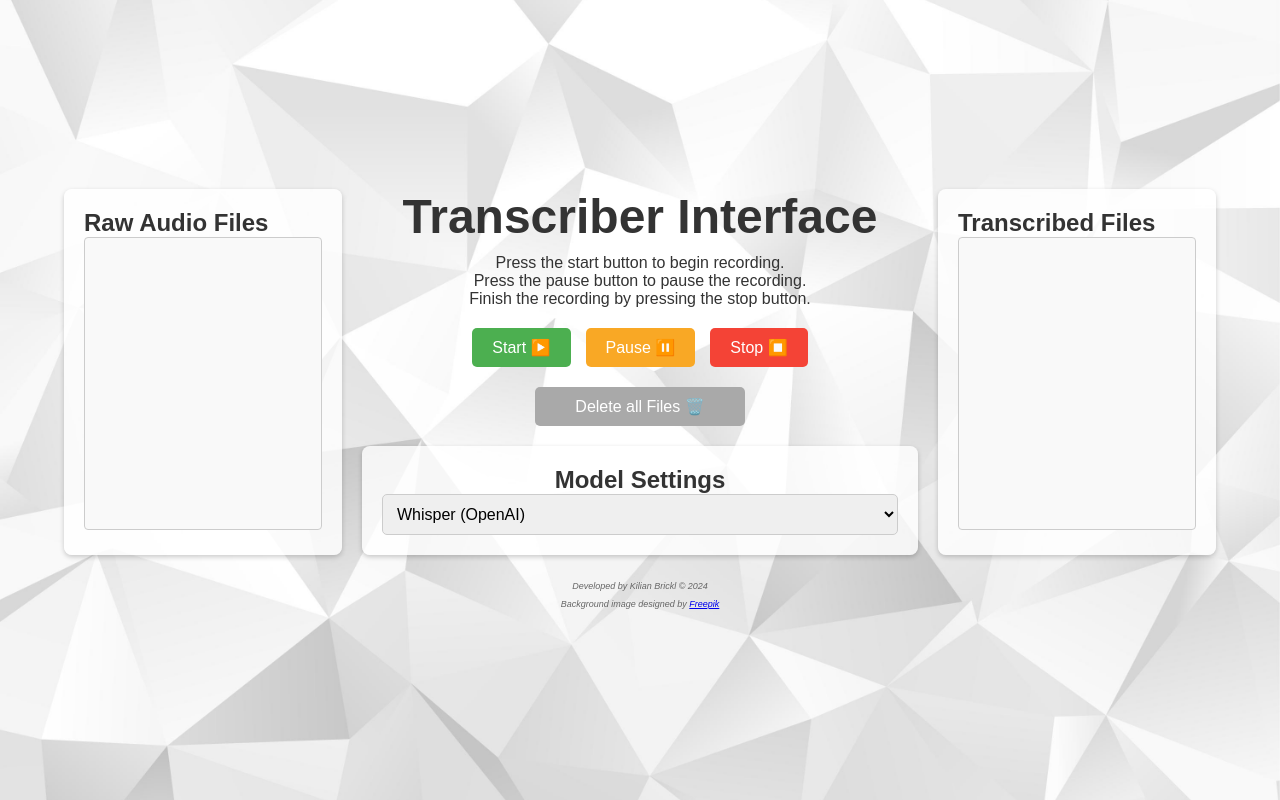
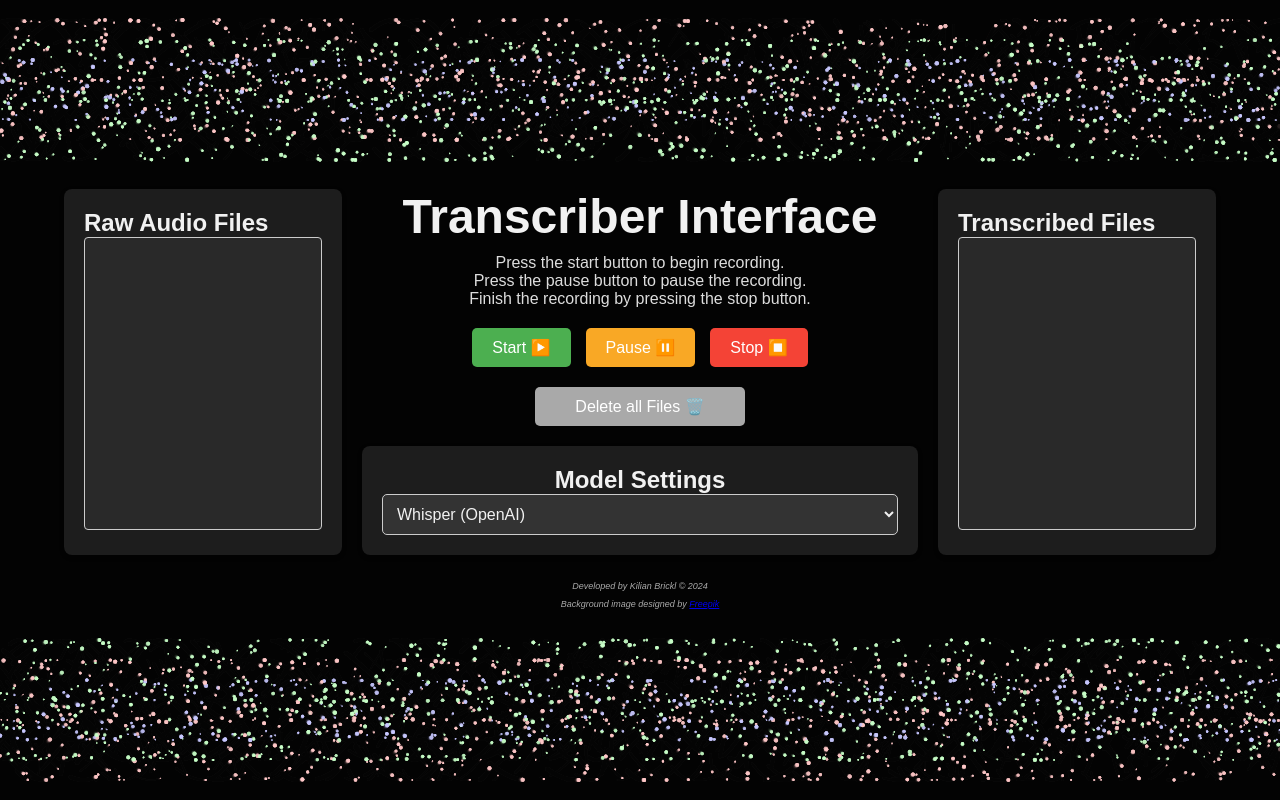
Before and after one commit to BrckJr/Speech2Text, a Flask app: page / in a window 1280 px wide. Run offline with Flask 3, Linux system fonts and the light colour scheme.

Commit message:
Dynamic movement of particles along sinus curvature

```diff
--- a/backend/static/css/styles.css
+++ b/backend/static/css/styles.css
@@ -8,14 +8,25 @@
 /* Body Styling */
 body {
     font-family: Arial, sans-serif;
-    color: #333;
-    background: url('../figures/realistic-polygonal-background.png') no-repeat center center fixed;
-    background-size: cover;
+    color: #f1f1f1; /* Light text color for readability on dark background */
+    background: none; /* Remove the fixed background image */
     display: flex;
     flex-direction: column;
     justify-content: center;
     align-items: center;
     height: 100vh;
+    position: relative; /* Needed for layering canvas behind content */
+}
+
+/* Set the canvas to cover the whole screen and be positioned behind content */
+#backgroundCanvas {
+    position: absolute;
+    top: 0;
+    left: 0;
+    width: 100%;
+    height: 100%;
+    z-index: -1;  /* Make sure the canvas stays behind the other content */
+    pointer-events: none; /* Prevent interactions with the background */
 }
 
 /* Container Layout */
@@ -33,7 +44,7 @@ body {
 
 /* Panels */
 .panel {
-    background: rgba(255, 255, 255, 0.8);
+    background: rgba(255, 255, 255, 0.1); /* Dark transparent background for panels */
     border-radius: 8px;
     padding: 20px;
     box-shadow: 0 2px 5px rgba(0, 0, 0, 0.2);
@@ -52,8 +63,9 @@ body {
     height: 90%;
     border: 1px solid #ccc;
     border-radius: 4px;
-    background: #f9f9f9;
+    background: rgba(255, 255, 255, 0.05); /* Slightly darker file list background */
     font-size: 12px;
+    color: #ddd; /* Light text color for file names */
 }
 
 /* Center Section */
@@ -65,17 +77,20 @@ body {
 h1 {
     font-size: 48px;
     margin-bottom: 10px;
+    color: #f1f1f1; /* Light color for title */
 }
 
 p {
     font-size: 16px;
     margin-bottom: 20px;
+    color: #ddd; /* Light color for text */
 }
 
 p_footer {
     font-size: 9px;
     font-style: italic;
     margin-bottom: 20px;
+    color: #aaa; /* Lighter color for footer text */
 }
 
 /* Buttons */
@@ -92,26 +107,24 @@ p_footer {
     border: none;
     border-radius: 5px;
     cursor: pointer;
+    color: white; /* Ensure button text is readable */
 }
 
 .control-btn:disabled {
-    background: #ddd;
+    background: #555; /* Darker gray for disabled state */
     cursor: not-allowed;
 }
 
 #start {
-    background: #4caf50;
-    color: white;
+    background: #4caf50; /* Green button */
 }
 
 #pause {
-    background: #f9a825;
-    color: white;
+    background: #f9a825; /* Yellow button */
 }
 
 #stop {
-    background: #f44336;
-    color: white;
+    background: #f44336; /* Red button */
 }
 
 #delete_all {
@@ -131,7 +144,7 @@ p_footer {
 /* Model Settings */
 .model-settings {
     grid-area: settings;
-    background: rgba(255, 255, 255, 0.8);
+    background: rgba(255, 255, 255, 0.1); /* Dark transparent background */
     border-radius: 8px;
     padding: 20px;
     text-align: center;
@@ -144,11 +157,13 @@ select {
     width: 100%;
     border: 1px solid #ccc;
     border-radius: 5px;
+    background: #333; /* Dark background for dropdown */
+    color: #f1f1f1; /* Light text color for dropdown */
 }
 
 /* Footer */
 footer {
     text-align: center;
     margin-top: 20px;
-    color: #666;
+    color: #aaa; /* Lighter footer text */
 }
--- a/backend/static/js/script.js
+++ b/backend/static/js/script.js
@@ -1,175 +1,106 @@
-// Get button elements
-const startButton = document.getElementById('start');
-const pauseButton = document.getElementById('pause');
-const stopButton = document.getElementById('stop');
-const deleteButton = document.querySelector('.delete-btn');
+// Create a canvas and get the context
+const canvas = document.querySelector('canvas');
+const ctx = canvas.getContext('2d');
 
-// Function to load audio files from the server and filter by .wav extension
-async function loadAudioFiles() {
-    try {
-        const response = await fetch('/list-audio-files');
-        const data = await response.json();
+// Set canvas size to match window size
+canvas.width = window.innerWidth;
+canvas.height = window.innerHeight;
 
-        if (data.error) {
-            console.error(data.error);
-            return;
-        }
+// Particle class to represent each grain on the sine wave
+class Particle {
+    constructor(startX, baseY, amplitude, frequency, phaseOffset, speed, direction, color) {
+        this.baseY = baseY; // Base Y-coordinate (center of oscillation)
+        this.amplitude = amplitude; // Amplitude of the wave (vertical range)
+        this.frequency = frequency; // Frequency of the wave
+        this.phaseOffset = phaseOffset; // Phase offset for uniqueness
+        this.speed = Math.random() * speed; // Speed of horizontal movement
+        this.color = color; // Color of the particle
+        this.size = Math.random() * 1.5 + 0.5; // Size of the particle
+        this.alpha = Math.random() * 0.5 + 0.5; // Transparency
+        this.x = startX; // Initial X-coordinate
+        this.startX = startX; // Used to reset position when wrapping
+        this.direction = direction; // Direction of the wave (+1 or -1)
+    }
 
-        const fileList = document.querySelector('#raw-audio-files .file-list');
-        fileList.innerHTML = ''; // Clear existing content
+    draw() {
+        ctx.beginPath();
+        ctx.fillStyle = `rgba(${this.color.r}, ${this.color.g}, ${this.color.b}, ${this.alpha})`;
+        ctx.arc(this.x, this.y, this.size, 0, Math.PI * 2, false);
+        ctx.fill();
+    }
 
-        // Filter files to only include those that end with .wav
-        data.files.filter(file => file.toLowerCase().endsWith('.wav'))
-            .forEach(file => {
-                const listItem = document.createElement('div');
-                listItem.className = 'file-item';
+    update(time) {
+        // Update the horizontal position (constant speed)
+        this.x += this.speed;
 
-                // Create a clickable link for each file
-                const fileLink = document.createElement('a');
-                fileLink.href = `/static/output/raw_audio/${file}`;  // Assuming files are served from this path
-                fileLink.textContent = file;
-                fileLink.target = '_blank';  // Open in a new tab or default action
+        // Wrap around the canvas when the particle moves off-screen
+        if (this.x > canvas.width) this.x = 0;
+        if (this.x < 0) this.x = canvas.width;
 
-                // Append the link to the list item
-                listItem.appendChild(fileLink);
-                fileList.appendChild(listItem);
-            });
-
-    } catch (err) {
-        console.error('Error loading audio files:', err);
+        // Calculate oscillating Y position based on sine wave
+        const oscillationY = Math.sin(this.frequency * (this.x + time) + this.phaseOffset) * this.amplitude;
+        this.y = this.baseY + this.direction * oscillationY; // Apply the vertical oscillation
+        this.draw();
     }
 }
 
-// Function to load audio files from the server
-async function loadTranscriptionFiles() {
-    try {
-        const response = await fetch('/list-transcription-files');
-        const data = await response.json();
+// Generate sine waves
+const particles = [];
+const numWaves = 5; // Number of sine waves per group
+const particlesPerWave = 400; // Particles per sine wave
+const waveAmplitude = 30; // Amplitude of each wave (vertical extent)
+const waveFrequency = 0.01; // Frequency of oscillation
+const waveGap = 20; // Vertical gap between waves
+const waveSpeed = 0.1; // Speed of particles moving along the sine wave
 
-        if (data.error) {
-            console.error(data.error);
-            return;
+function createWaveParticles() {
+    const colors = [
+        { r: 255, g: 200, b: 200 }, // Soft red
+        { r: 200, g: 255, b: 200 }, // Soft green
+        { r: 200, g: 200, b: 255 }, // Soft blue
+    ];
+
+    // Create top waves
+    for (let w = 0; w < numWaves; w++) {
+        const waveY = waveGap * w + 50; // Top group starts near the top of the screen
+        const direction = Math.random() > 0.5 ? 1 : -1; // Randomize wave direction
+        const color = colors[w % colors.length]; // Cycle through colors
+
+        for (let i = 0; i < particlesPerWave; i++) {
+            const startX = (canvas.width / particlesPerWave) * i; // Distribute particles horizontally
+            const phaseOffset = Math.random() * Math.PI * 2; // Randomize phase offset
+            const speed = waveSpeed * (Math.random() * 0.5 + 0.5); // Slight variation in speed
+            particles.push(new Particle(startX, waveY, waveAmplitude, waveFrequency, phaseOffset, speed, direction, color));
         }
+    }
 
-        const fileList = document.querySelector('#transcribed-files .file-list');
-        fileList.innerHTML = ''; // Clear existing content
+    // Create bottom waves
+    for (let w = 0; w < numWaves; w++) {
+        const waveY = canvas.height - waveGap * w - 50; // Bottom group starts near the bottom of the screen
+        const direction = Math.random() > 0.5 ? 1 : -1; // Randomize wave direction
+        const color = colors[w % colors.length]; // Cycle through colors
 
-        // Filter files to only include those that end with .wav
-        data.files.filter(file => file.toLowerCase().endsWith('.txt'))
-            .forEach(file => {
-                const listItem = document.createElement('div');
-                listItem.className = 'file-item';
-
-                // Create a clickable link for each file
-                const fileLink = document.createElement('a');
-                fileLink.href = `/static/output/transcription/${file}`;  // Assuming files are served from this path
-                fileLink.textContent = file;
-                fileLink.target = '_blank';  // Open in a new tab or default action
-
-                // Append the link to the list item
-                listItem.appendChild(fileLink);
-                fileList.appendChild(listItem);
-            });
-
-    } catch (err) {
-        console.error('Error loading audio files:', err);
+        for (let i = 0; i < particlesPerWave; i++) {
+            const startX = (canvas.width / particlesPerWave) * i; // Distribute particles horizontally
+            const phaseOffset = Math.random() * Math.PI * 2; // Randomize phase offset
+            const speed = waveSpeed * (Math.random() * 0.5 + 0.5); // Slight variation in speed
+            particles.push(new Particle(startX, waveY, waveAmplitude, waveFrequency, phaseOffset, speed, direction, color));
+        }
     }
 }
 
-// Load audio files on page load
-document.addEventListener('DOMContentLoaded', loadAudioFiles);
+// Animation loop
+function animate(time) {
+    ctx.fillStyle = "rgba(0, 0, 0, 0.1)"; // Subtle trail effect
+    ctx.fillRect(0, 0, canvas.width, canvas.height); // Clear canvas with transparency
 
-// Load transcription files on page load
-document.addEventListener('DOMContentLoaded', loadTranscriptionFiles);
+    particles.forEach(particle => {
+        particle.update(time * 0.01); // Update particle position
+    });
 
-// Event listener for Start button
-startButton.addEventListener('click', () => {
-    console.log('Start clicked');
-    // Send request to the backend to start recording
-    fetch('/start', { method: 'POST' })
-        .then(response => response.json())
-        .then(data => {
-            console.log(data.message);
-            startButton.disabled = true;
-            pauseButton.disabled = false;
-            stopButton.disabled = false;
-        })
-        .catch(error => console.error('Error:', error));
-});
+    requestAnimationFrame(animate);
+}
 
-// Event listener for Pause button
-pauseButton.addEventListener('click', () => {
-    console.log('Pause clicked');
-    // Send request to the backend to pause recording
-    fetch('/pause', { method: 'POST' })
-        .then(response => response.json())
-        .then(data => {
-            console.log(data.message);
-        })
-        .catch(error => console.error('Error:', error));
-});
-
-// Event listener for Stop button
-stopButton.addEventListener('click', () => {
-    console.log('Stop clicked');
-
-    // Check if the user wants a transcription of the recording
-    const userConfirmed = confirm("Do you want to transcribe the recorded audio file?");
-
-    // Send request to the backend to stop recording
-    fetch('/stop', {
-        method: 'POST',
-        headers: {
-            'Content-Type': 'application/json',
-        },
-        body: JSON.stringify({ transcribe: userConfirmed }) // Pass the user's choice
-    })
-        .then(response => response.json())
-        .then(data => {
-            console.log(data.message);
-
-            // Disable the buttons as needed
-            startButton.disabled = false;
-            pauseButton.disabled = true;
-            stopButton.disabled = true;
-
-            // Refresh the file lists
-            loadAudioFiles();
-            loadTranscriptionFiles();
-        })
-        .catch(error => console.error('Error:', error));
-});
-
-// Event listener for Delete button
-deleteButton.addEventListener('click', () => {
-    console.log('Delete all files clicked');
-    // Display the confirmation prompt
-    const userConfirmed = confirm("Are you sure you want to delete all files? This action cannot be undone.");
-
-    if (userConfirmed) {
-        // If confirmed, send an AJAX request to the backend to delete the files
-        fetch('/delete-all-files', {
-            method: 'POST',
-            headers: {
-                'Content-Type': 'application/json',
-            },
-            body: JSON.stringify({ action: 'delete' })
-        })
-        .then(response => response.json())
-        .then(data => {
-            if (data.success) {
-                alert('All files deleted successfully!');
-                location.reload(); // Reload the page to reflect the changes
-            } else {
-                alert('Failed to delete files. Please try again later.');
-            }
-        })
-        .catch(error => {
-            console.error('Error:', error);
-            alert('An error occurred. Please try again later.');
-        });
-    } else {
-        // If not confirmed, do nothing
-        console.log("File deletion cancelled.");
-    }
-});
+// Initialize particles and start animation
+createWaveParticles();
+animate(0);
--- a/backend/templates/index.html
+++ b/backend/templates/index.html
@@ -8,6 +8,9 @@
     <link href="https://fonts.googleapis.com/css2?family=Roboto:wght@300;400;500&display=swap" rel="stylesheet">
 </head>
 <body>
+    <!-- Canvas for dynamic wave background -->
+    <canvas id="backgroundCanvas"></canvas>
+
     <div class="container">
         <!-- Left Panel -->
         <div class="panel" id="raw-audio-files">
@@ -36,21 +39,23 @@
             <div class="file-list"></div>
         </div>
 
-         <!-- Model Settings -->
+        <!-- Model Settings -->
         <div class="model-settings">
             <h2>Model Settings</h2>
             <select>
                 <option value="whisper">Whisper (OpenAI)</option>
             </select>
         </div>
+    </div>
 
-    </div>
     <footer>
         <p_footer>
             Developed by Kilian Brickl © 2024 <br>
             Background image designed by <a href="https://www.freepik.com" target="_blank">Freepik</a>
         </p_footer>
     </footer>
+
     <script src="/static/js/script.js"></script>
+    <script src="/static/js/background.js"></script> <!-- Add this for wave background -->
 </body>
 </html>
```
